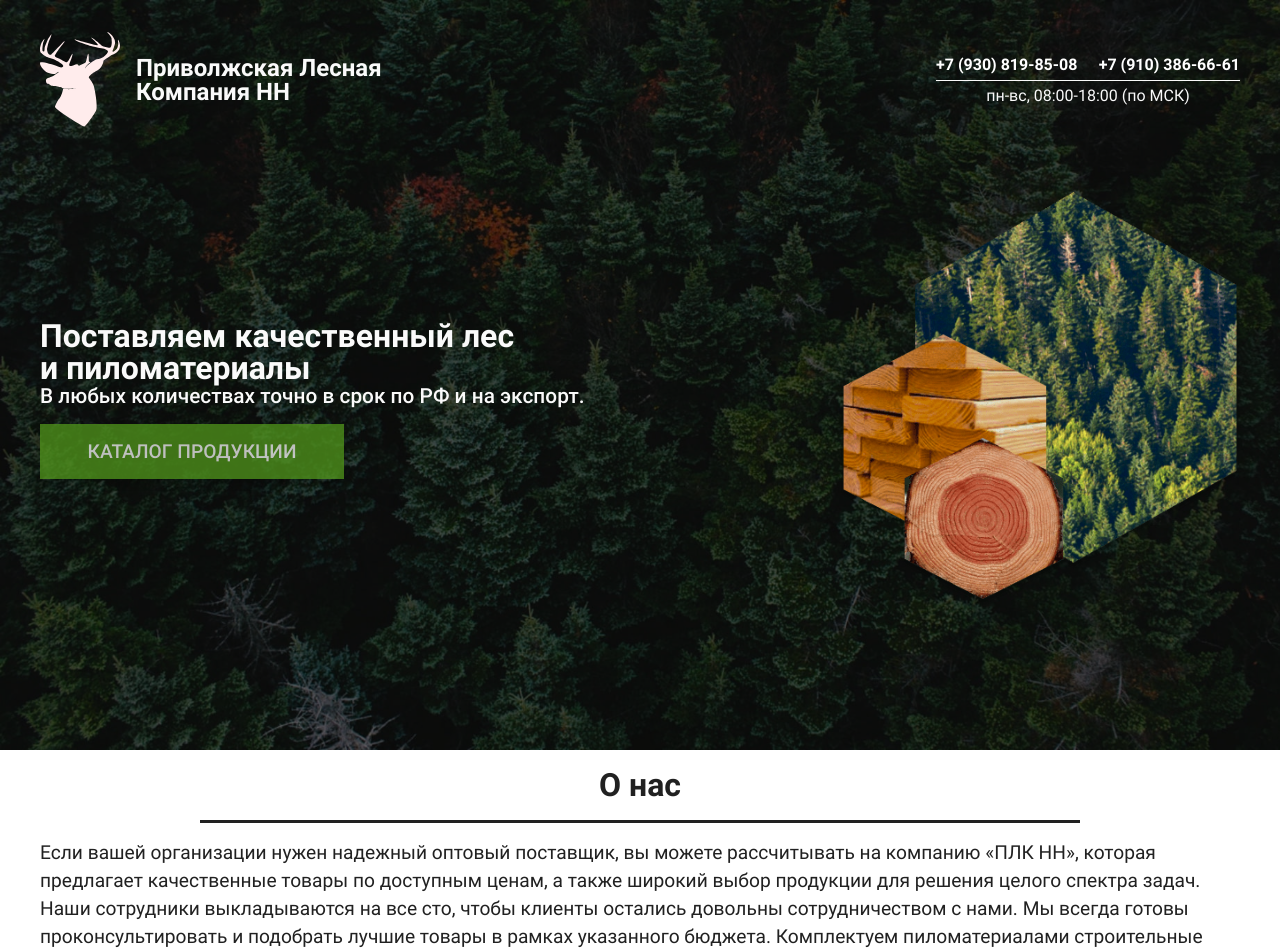
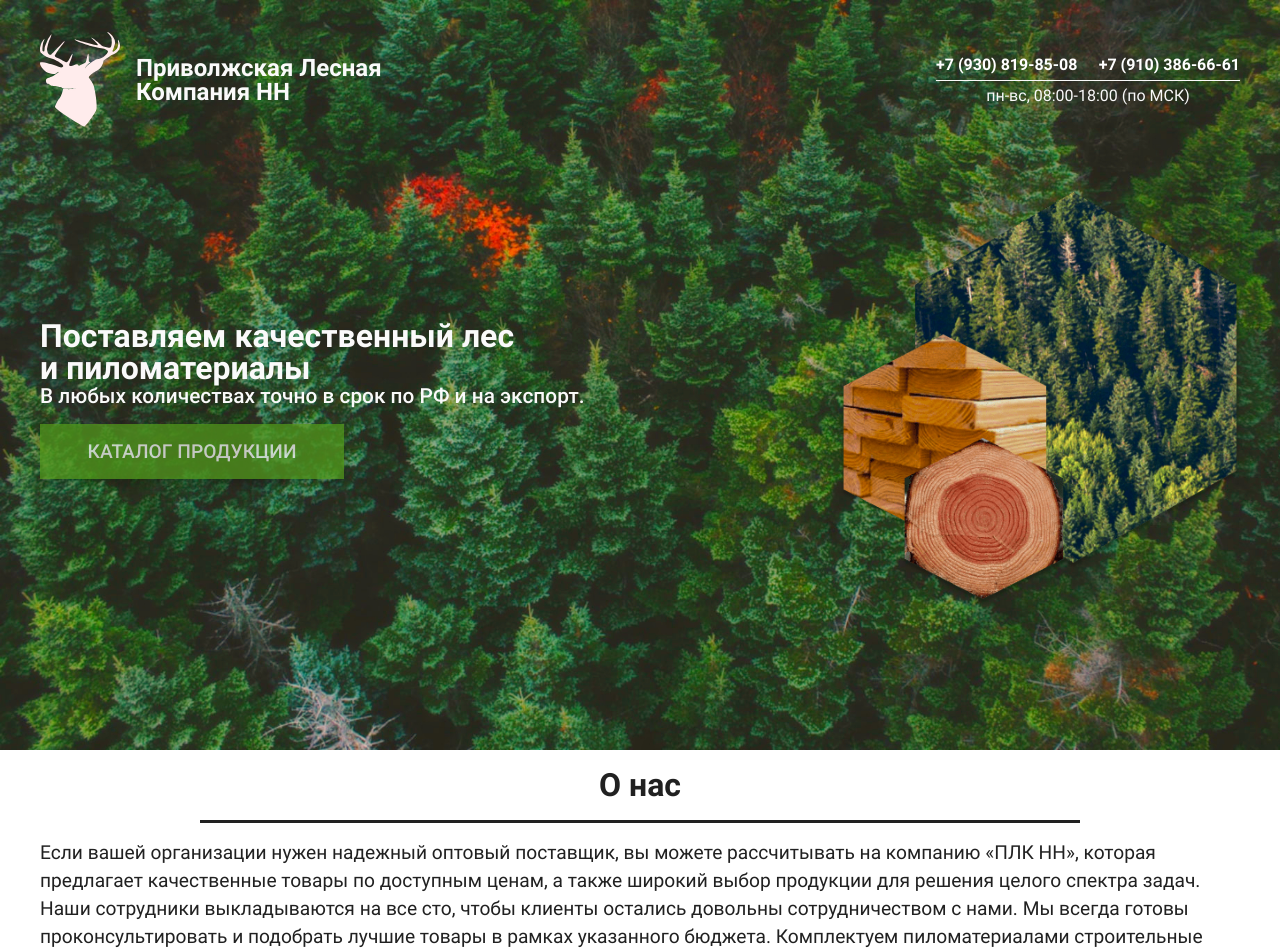
Before and after one commit to Stonedch/web-privollesru, a Django app: page / in a window 1280 px wide. Shown: the top 952 px of the page. Run offline with Django 4.2, Linux system fonts and the light colour scheme.

Commit message:
вот так

```diff
--- a/vlknn/static/vlknn/css/style.css
+++ b/vlknn/static/vlknn/css/style.css
@@ -85,7 +85,7 @@ a {
     background-image: url(../images/header-background.jpg);
     background-repeat: no-repeat;
     background-size: cover;
-    filter: brightness(0.4);
+    filter: saturate(100%);
 }
 
 .header__top {
```
Also changed, not shown: vlknn/static/vlknn/images/header-background.jpg.
